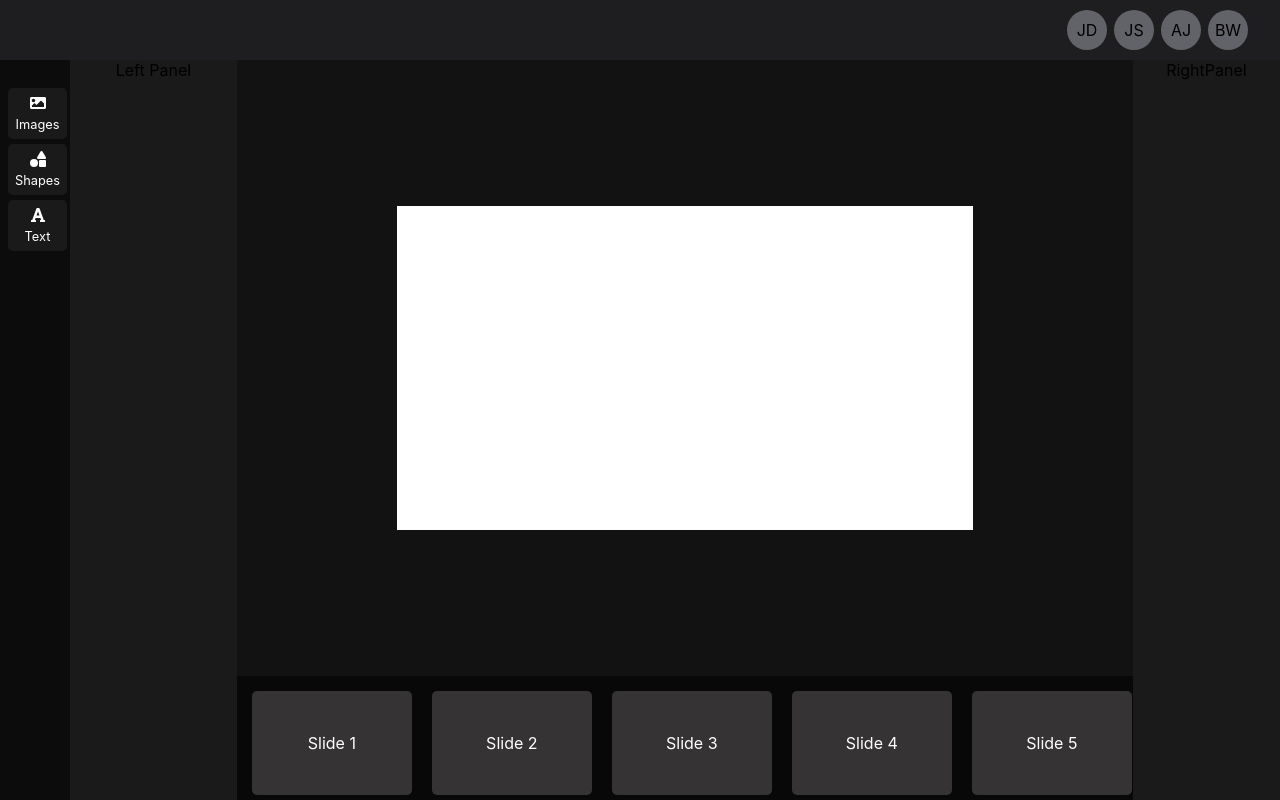
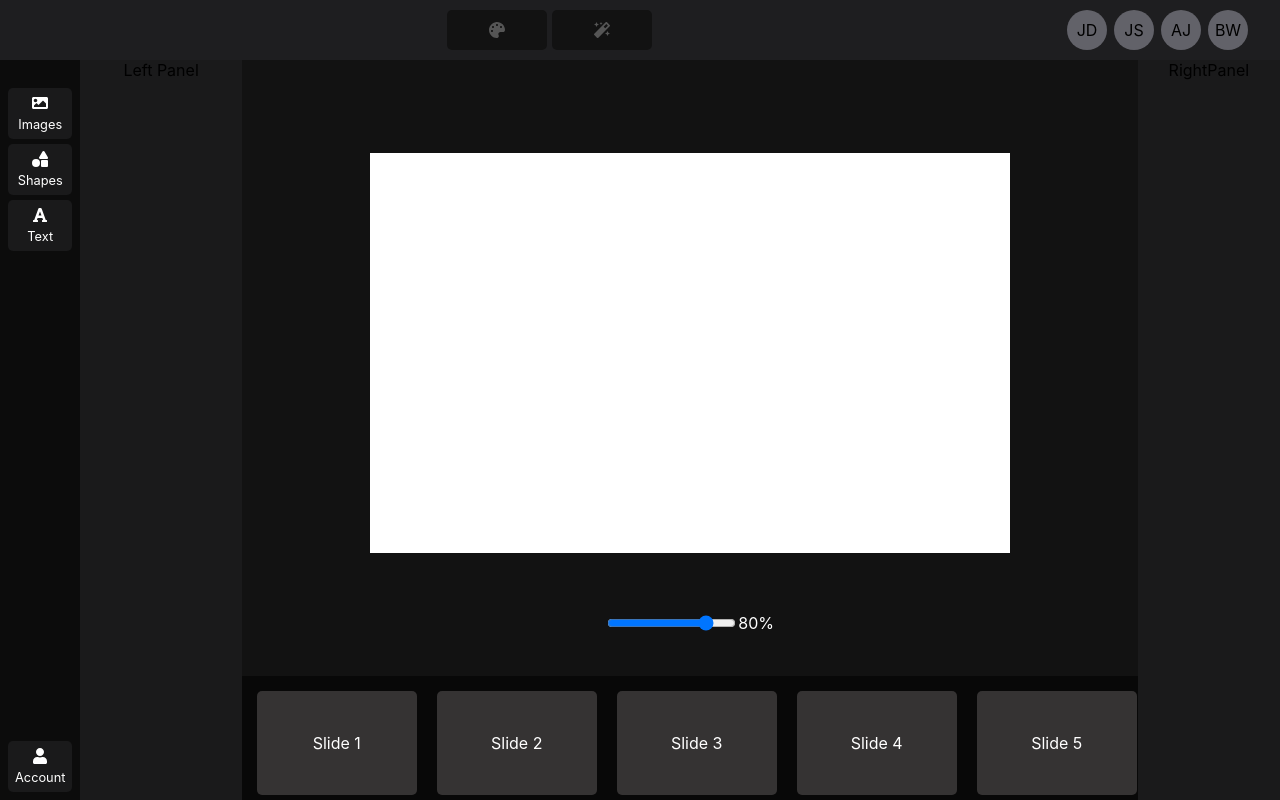
Before and after one commit to Shuaa-Technology/fancy-slideshow-maker, a React (Create React App) app: page / in a window 1280 px wide. Built offline with nearby package versions, Linux system fonts and the light colour scheme.

Commit message:
finish the initial layout look

```diff
--- a/src/Components/ModeSwitcher/ModeSwitcher.module.css
+++ b/src/Components/ModeSwitcher/ModeSwitcher.module.css
@@ -2,12 +2,12 @@
 
 .ModeSwitcher {
     display: flex;
-    justify-content: space-between;
-    width: 220px; /* Adjust the width as needed */
-    background-color: #eee; /* Add your preferred background color */
-    padding: 10px;
+    justify-content: center;
+    width: 220px;
     border-radius: 5px;
+    gap: 5px;
     cursor: pointer;
+    height: 100%;
     transition: background-color 0.3s ease-in-out;
 }
 
@@ -22,11 +22,11 @@
     align-items: center;
     justify-content: center;
     width: 100px; /* Adjust the width as needed */
-    height: 60px; /* Adjust the height as needed */
-    background-color: #fff; /* Box background color */
+    background-color: #121212; /* Box background color */
     border-radius: 5px;
     transition: background-color 0.3s ease-in-out;
     padding: 5px;
+    color: #555555;
 }
 
 .modeBox:hover {
--- a/src/Components/ModeSwitcher/ModeSwitcher.tsx
+++ b/src/Components/ModeSwitcher/ModeSwitcher.tsx
@@ -33,7 +33,6 @@ function ModeSwitcher() {
                     onClick={() => handleModeToggle(mode.id)}
                 >
                     {mode.icon}
-                    {mode.name}
                 </div>
             ))}
         </div>
--- a/src/Components/Slides/SlideViewer.module.css
+++ b/src/Components/Slides/SlideViewer.module.css
@@ -1,6 +1,15 @@
-.SlideViewerContainer {
-    width: 1920px;
-    height: 1080px;
-    zoom: 30%;
+.SlideViewerInner {
+    width: 800px;
+    height: 500px;
     background-color: white;
+    transition: transform 0.3s ease; /* Add a smooth transition for zoom effect */
+
 }
+
+.SlideViewerZoom {
+    display: flex;
+    align-items: center;
+    justify-content: center;
+    margin-top: 10px;
+    color: white;
+}
--- a/src/Components/Slides/SlideViewer.tsx
+++ b/src/Components/Slides/SlideViewer.tsx
@@ -1,9 +1,34 @@
+import React, { useState } from 'react';
 import styles from "./SlideViewer.module.css";
 
 function SlideViewer() {
+    const [zoomLevel, setZoomLevel] = useState(80); // Initial zoom level, you can set it to any default value
+
+    const handleZoomChange = (event: React.ChangeEvent<HTMLInputElement>) => {
+        const newZoomLevel = parseInt(event.target.value, 10);
+        setZoomLevel(newZoomLevel);
+    };
+
+    const slideViewerInnerStyle = {
+        transform: `scale(${zoomLevel / 100})`, // Adjust the zoom level dynamically
+    };
+
     return (
         <div className={styles.SlideViewerContainer}>
-
+            <div className={styles.SlideViewerInner} style={slideViewerInnerStyle}></div>
+            <div className={styles.SlideViewerControls}>
+                <div className={styles.SlideViewerZoom}>
+                    <input
+                        type="range"
+                        min={0}
+                        max={100}
+                        value={zoomLevel}
+                        onChange={handleZoomChange}
+                        className={styles.CustomRange} // Add a custom class for styling
+                    />
+                    <span>{zoomLevel}%</span> {/* Display the current zoom level */}
+                </div>
+            </div>
         </div>
     );
 }
--- a/src/Pages/Editor/Layouts/SideMenu/SideMenu.module.css
+++ b/src/Pages/Editor/Layouts/SideMenu/SideMenu.module.css
@@ -1,10 +1,11 @@
 .SideMenu {
-    width: 70px;
     background-color: rgb(12 12 12);
     display: flex;
 }
 
-
+.bottomMenu {
+    margin-top: auto;
+}
 .verticalMenu {
     display: flex;
     flex-direction: column;
--- a/src/Pages/Editor/Layouts/SideMenu/SideMenu.tsx
+++ b/src/Pages/Editor/Layouts/SideMenu/SideMenu.tsx
@@ -2,7 +2,7 @@
 
 import React from "react";
 import style from "./SideMenu.module.css";
-import { FaImage, FaShapes, FaFont } from "react-icons/fa"; // Import icons from react-icons library
+import { FaImage, FaShapes, FaFont, FaUser } from "react-icons/fa"; // Import icons from react-icons library
 
 interface MenuItemProps {
     icon: JSX.Element;
@@ -16,6 +16,10 @@ function SideMenu() {
                 <MenuItem icon={<FaImage />} text="Images" />
                 <MenuItem icon={<FaShapes />} text="Shapes" />
                 <MenuItem icon={<FaFont />} text="Text" />
+
+                <div className={style.bottomMenu}>
+                    <MenuItem icon={<FaUser />} text="Account" />
+                </div>
             </div>
         </div>
     );
--- a/src/Pages/Editor/Layouts/TopMenu/TopMenu.module.css
+++ b/src/Pages/Editor/Layouts/TopMenu/TopMenu.module.css
@@ -1,7 +1,7 @@
 .TopMenu {
     height: 60px;
     background-color: #1E1E20;
-    justify-content: flex-end;
+    justify-content: space-between;
     display: flex;
     padding: .6rem 2rem;
 }
--- a/src/Pages/Editor/Layouts/TopMenu/TopMenu.tsx
+++ b/src/Pages/Editor/Layouts/TopMenu/TopMenu.tsx
@@ -1,11 +1,22 @@
 import React from "react";
 import style from "./TopMenu.module.css";
 import CollaboratorsList from "../../../../Components/Collaborators/CollaboratorsList";
+import ModeSwitcher from "../../../../Components/ModeSwitcher/ModeSwitcher";
 
 function TopMenu() {
   return (
       <div className={style.TopMenu}>
-          <CollaboratorsList />
+
+          <div  className={style.TopMenuLeft}>
+
+          </div>
+          <div className={style.TopMenuMiddle}>
+                <ModeSwitcher />
+          </div>
+
+          <div className={style.TopMenuRight}>
+              <CollaboratorsList />
+          </div>
       </div>
   );
 }
```
